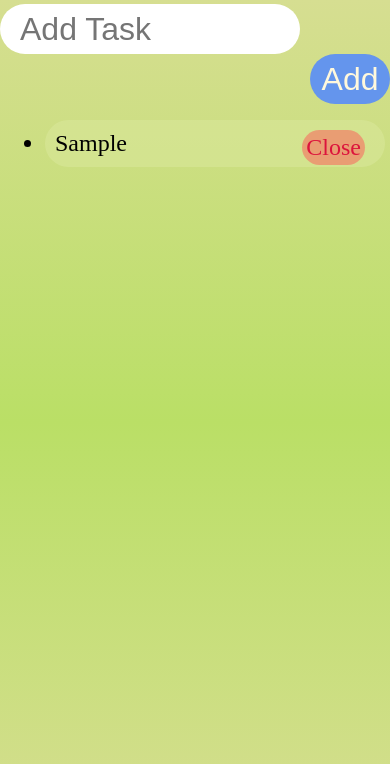
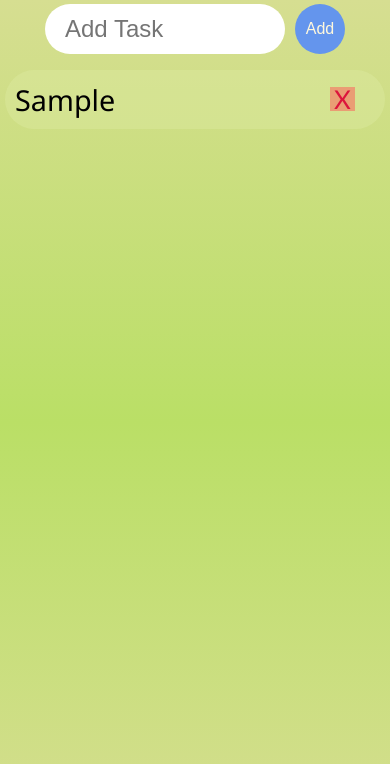
Before and after one commit to devang-joshi-dj/To-Do-App, a plain HTML site: page index.html in a window 390 px wide. Both pictures are taken after typing "Sample" into the empty fields and a click on the button "Add". Drawn offline with Linux system fonts and the light colour scheme.

Commit message:
Added Responsiveness

```diff
--- a/script.js
+++ b/script.js
@@ -3,6 +3,7 @@
 window.onload = () => {
     document.getElementById("task").value = "";
     document.getElementById("task").focus();
+
     document.getElementById("addTask").addEventListener("click", addTask);
     document.getElementById("task").addEventListener("keyup", function (event) {
         // Number 13 is the "Enter" key on the keyboard
@@ -17,30 +18,37 @@ let i = 0;
 var tasks = [];
 
 const addTask = () => {
-    var task = document.getElementById("task").value;
+    let task = document.getElementById("task").value;
     task = task.trim();
+    task = task.charAt(0).toUpperCase() + task.slice(1);
     if (task != "") {
         if (!tasks.includes(task)) {
             tasks.push(task);
-            var todoItem = document.createElement("li");
-            var addValue = document.createTextNode(task);
+
+            const todoItemValue = document.createElement("span");
+            todoItemValue.className = "addedTodoValue";
+            const addValue = document.createTextNode(task);
+            todoItemValue.appendChild(addValue);
+
+            const todoRemove = document.createElement("div");
+            const todoRemoveElement = document.createElement("span")
+            const todoRemoveElementValue = document.createTextNode("Done");
+            todoRemoveElement.appendChild(todoRemoveElementValue);
+            todoRemove.className = "removeTodo";
+            todoRemove.appendChild(todoRemoveElement);
+
+            const todoItem = document.createElement("li");
             todoItem.className = "addedTodo";
-            todoItem.appendChild(addValue);
-
-            var todoRemove = document.createElement("span");
-            var removeValue = document.createTextNode("Close");
-            todoRemove.className = "removeTodo";
-            todoRemove.appendChild(removeValue);
-
+            todoItem.appendChild(todoItemValue);
             todoItem.appendChild(todoRemove);
 
-            var element = document.getElementById("todoItems");
+            const element = document.getElementById("todoItems");
             element.appendChild(todoItem);
 
             document.getElementsByClassName("removeTodo")[i].addEventListener("click", function () {
                 this.parentNode.remove();
                 i--;
-                var index = tasks.indexOf(task);
+                const index = tasks.indexOf(task);
                 tasks.splice(index, 1);
 
                 document.getElementById("task").focus();
@@ -48,6 +56,10 @@ const addTask = () => {
             i++;
             document.getElementById("task").value = "";
         }
+        else {
+            alert("Task Already Exists");
+            document.getElementById("task").select();
+        }
     }
     document.getElementById("task").focus();
 };
--- a/style.css
+++ b/style.css
@@ -3,7 +3,7 @@
 }
 
 html, body {
-    background-image: linear-gradient(to bottom, rgb(214, 222, 145), rgb(186, 223, 102), rgb(214, 222, 145));
+    background-image: linear-gradient( to bottom, rgb(214, 222, 145), rgb(186, 223, 102), rgb(214, 222, 145));
     margin: 0;
     width: 100%;
     height: 100%;
@@ -33,6 +33,7 @@ html, body {
 
 .todoAdd button {
     background-color: rgb(100, 149, 237);
+    position: relative;
     width: 80px;
     height: 50px;
     color: cornsilk;
@@ -53,6 +54,11 @@ html, body {
     background-color: rgb(54, 104, 197);
 }
 
+#todoItems {
+    padding: 0;
+    list-style-type: none;
+}
+
 .todoItem {
     position: absolute;
     width: 100%;
@@ -60,23 +66,55 @@ html, body {
 }
 
 #todoItems li {
+    display: block;
     position: relative;
-    font-size: 1.5em;
+    min-height: 55px;
+    max-height: auto;
+    font-size: 1.8em;
     background-color: rgba(219, 233, 157, 0.5);
     border-radius: 50px;
     padding: 10px;
     margin: 5px;
 }
 
+#todoItems li:after {
+    content: "";
+    display: block;
+    height: 0;
+    clear: both;
+}
+
+.addedTodoValue {
+    font-family: 'Segoe UI', Tahoma, Geneva, Verdana, sans-serif;
+    width: 90%;
+    height: auto;
+    position: relative;
+    word-wrap: break-word;
+    float: left;
+}
+
 .removeTodo {
-    position: absolute;
+    font-family: 'Gill Sans', 'Gill Sans MT', Calibri, 'Trebuchet MS', sans-serif;
+    width: 7%;
+    height: 38.4px;
+    position: relative;
+    text-align: center;
     font-size: 1em;
-    right: 20px;
-    padding: 4px;
     color: rgb(220, 20, 60);
     background-color: rgba(255, 88, 88, 0.5);
     border-radius: 50px;
+    float: right;
+    right: 20px;
+    overflow: hidden;
     cursor: pointer;
+}
+
+.removeTodo span {
+    position: absolute;
+    top: 50%;
+    left: 50%;
+    -ms-transform: translate(-50%, -50%);
+    transform: translate(-50%, -50%);
 }
 
 .removeTodo:hover {
@@ -86,3 +124,95 @@ html, body {
 .removeTodo:active {
     background-color: rgba(255, 88, 88, 1);
 }
+
+@media only screen and (max-width: 1100px) {
+    .removeTodo span {
+        font-size: 0.8em;
+    }
+}
+
+@media only screen and (max-width: 900px) {
+    .addedTodoValue {
+        width: 87%;
+    }
+    .removeTodo span {
+        font-size: 0.6em;
+    }
+}
+
+@media only screen and (max-width: 700px) {
+    .addedTodoValue {
+        width: 85%;
+    }
+    .removeTodo {
+        position: relative;
+        border-radius: 0;
+        margin-top: 7.2px;
+        font-size: 1.5em;
+        height: 24px;
+    }
+    .removeTodo span {
+        visibility: hidden;
+    }
+    .removeTodo span:after {
+        visibility: visible;
+        content: "X";
+        position: absolute;
+        top: 0;
+        left: 0;
+        right: 0;
+        bottom: 0;
+    }
+}
+
+@media only screen and (max-width: 420px) {
+    .todoAdd input {
+        width: 240px;
+        font-size: 1.5em;
+        margin-right: 5px;
+    }
+    .todoAdd button {
+        background-color: rgb(100, 149, 237);
+        width: 50px;
+        font-size: 1em;
+        margin-left: 5px;
+    }
+    .addedTodoValue {
+        width: 82%;
+    }
+}
+
+@media only screen and (max-width: 300px) {
+    .todoAdd input {
+        width: 200px;
+    }
+    .addedTodoValue {
+        width: 82%;
+    }
+    .removeTodo {
+        font-size: 1em;
+        font-weight: bold;
+    }
+}
+
+@media only screen and (max-width: 280px) {
+    .todoAdd input {
+        width: 120px;
+        margin-right: 0;
+        font-size: 18px;
+    }
+    .todoAdd button {
+        width: 30px;
+        border-radius: 0;
+        font-size: 0.8em;
+        margin-left: 0;
+    }
+    .addedTodoValue {
+        width: 75%;
+    }
+    .removeTodo {
+        font-size: 1em;
+        font-weight: bold;
+        width: 10%;
+    }
+}
```
